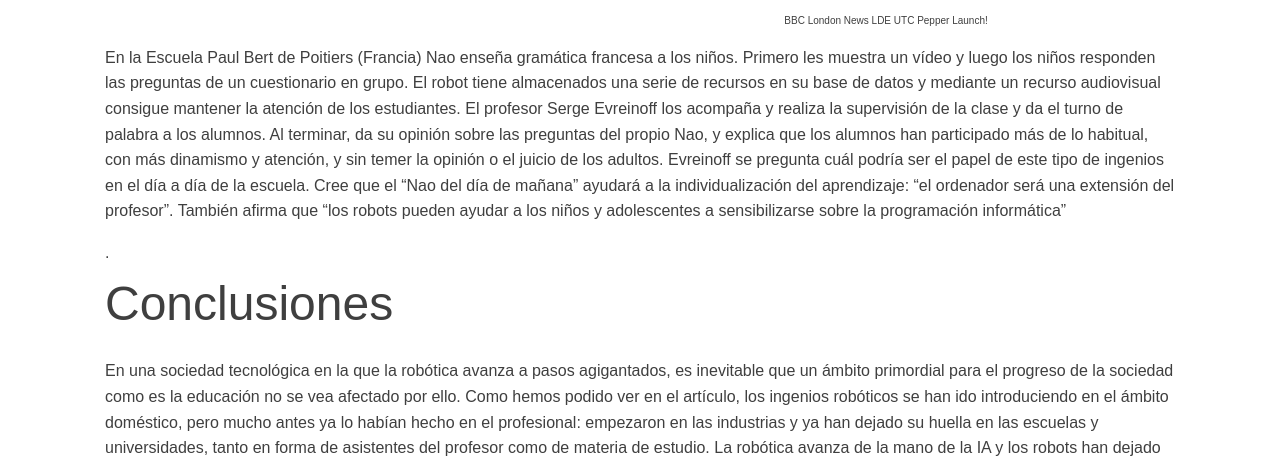
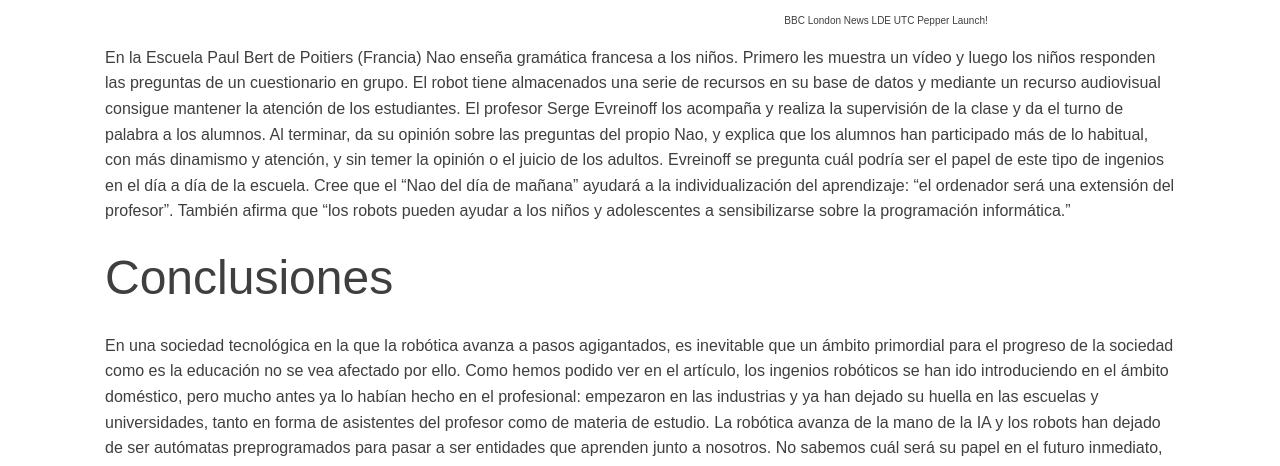
Before and after one commit to IratiCh/DIW04_ROBOTS, a plain HTML site: page index.html in a window 1280 px wide. Shown: the part 4076-4542 px from the top of the page. Drawn offline with Linux system fonts and the light colour scheme.

```diff
--- a/index.html
+++ b/index.html
@@ -156,7 +156,7 @@
                     día a día de la escuela. Cree que el <q>Nao del día de mañana</q> ayudará a la
                     individualización del aprendizaje: <q>el ordenador será una extensión del profesor</q>.
                     También afirma que <q>los robots pueden ayudar a los niños y adolescentes a
-                    sensibilizarse sobre la programación informática</p>.
+                    sensibilizarse sobre la programación informática.</p>
                 </p>
             </section>
 
```
